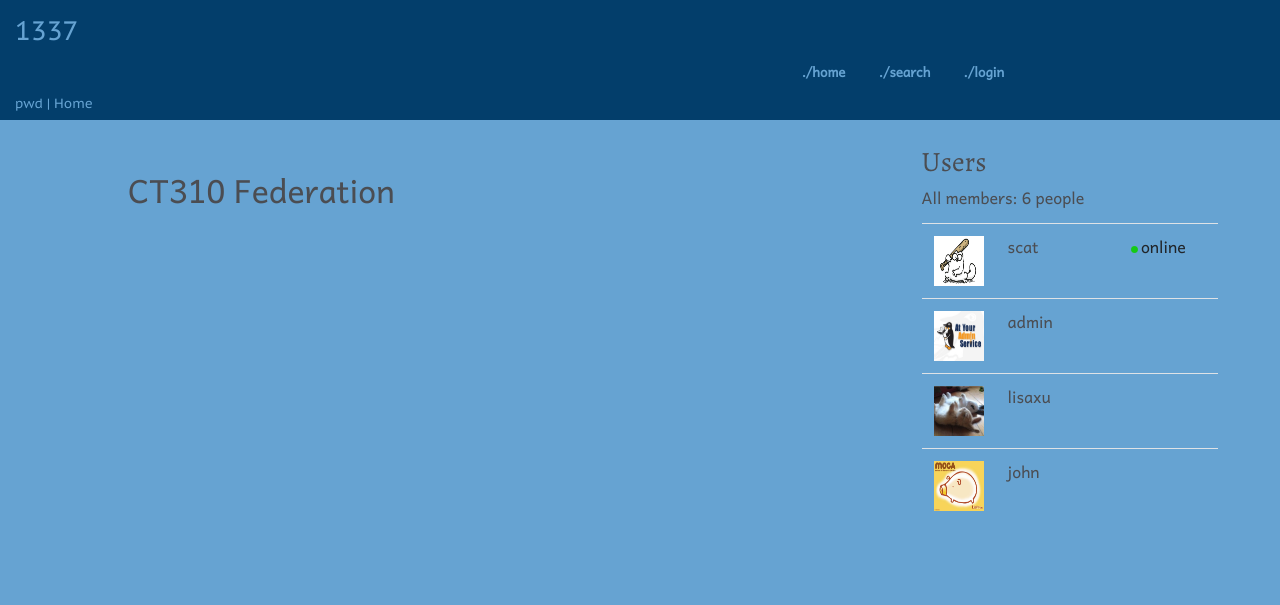
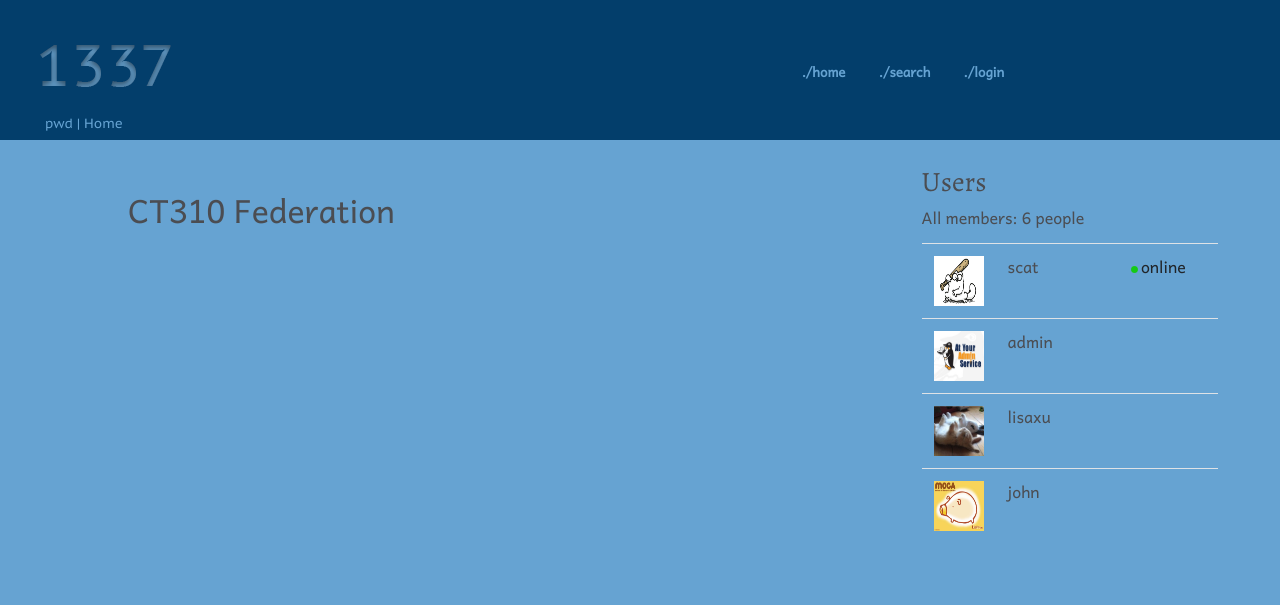
Before and after one commit to hartmana/ct310_p3, a PHP site: page /index.php in a window 1280 px wide. Shown: the top 605 px of the page. Run offline with PHP 8.4, Linux system fonts and the light colour scheme; data comes from the database, SQL or seed files in the repository; some libraries are stand-ins or nearby versions; grey boxes are pictures that could not be loaded.

Commit message:
Logo added and in use

```diff
--- a/css/style.css
+++ b/css/style.css
@@ -49,7 +49,7 @@ header {
 #logo {
     width: 175px;
     height: 100px;
-    padding-bottom: 10px;
+    /*padding-bottom: 10px;*/
 }
 
 header input {
@@ -60,8 +60,7 @@ header input {
 header h4 {
     float: left;
     color: #66A3D2;
-    /*padding-right: 10px;*/
-    text-align: center;
+    padding-left: 30px;
     font-family: "logo", Arial;
     font-size: 10pt;
 }
--- a/php/inc/header.php
+++ b/php/inc/header.php
@@ -25,9 +25,9 @@ $dbh = new DBHelper();
     <header class="container-fluid">
         <div class="row">
             <div class="col-md-7">
-                <h2>1337</h2>
-                <!--                <img id="logo" src="images/l33t-logo-small.png" width="300" height="200" alt="L33T S4UC3" />-->
-                <a href="index.php"> </a><br><br><br><br>
+                <a href="index.php"> <img id="logo" src="images/l33t-logo-small.png" width="300" height="200"
+                                          alt="L33T S4UC3"/></a>
+                <br>
                 <h4>  <?php echo "  pwd | " . $title; ?> </h4>
             </div>
             <div id="nav">
```
Also changed, not shown: images/l33t-logo-small.png.
